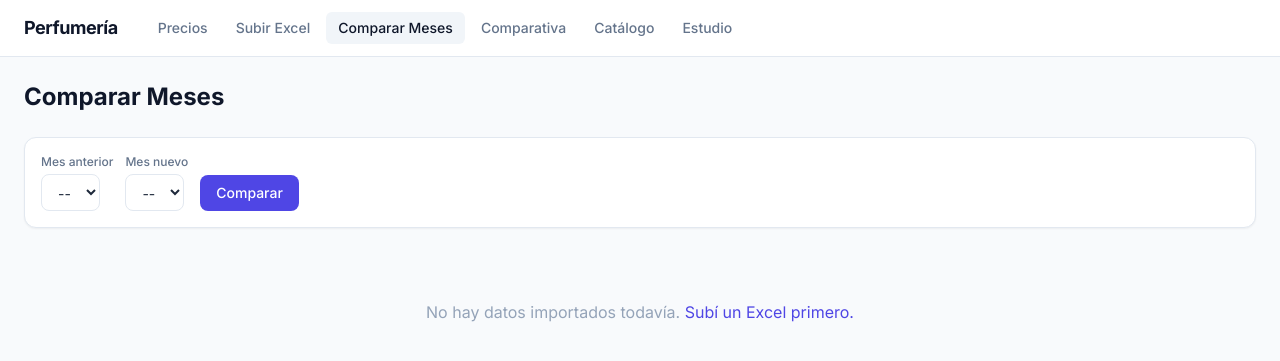
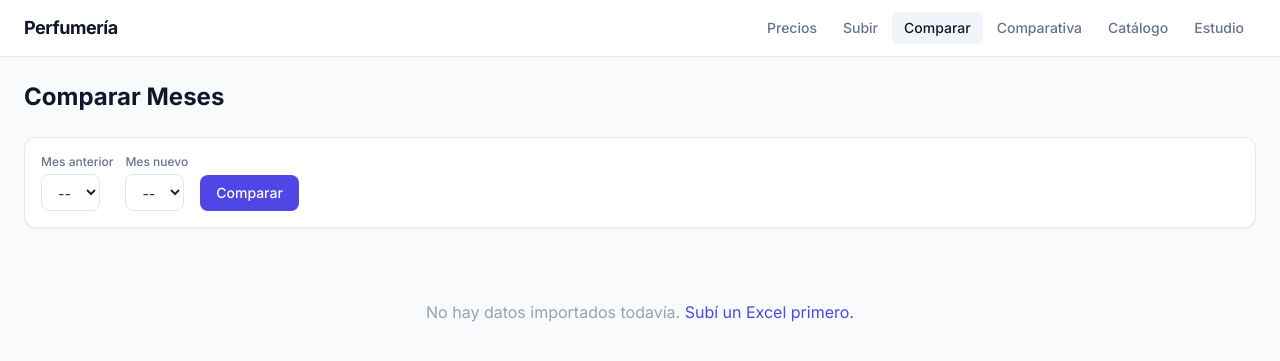
Before and after one commit to david-tkd203/product-comparison, a Flask app: page /compare in a window 1280 px wide. Shown: the top 361 px of the page. Run offline with Flask 3, Linux system fonts and the light colour scheme; data that the repository does not hold is empty; parts of the project's set-up code (start-up, migrations or seed data) failed here and were passed over; some libraries are stand-ins or nearby versions.

Commit message:
add base.html

```diff
--- a/templates/base.html
+++ b/templates/base.html
@@ -15,31 +15,30 @@
   tbody tr { transition: background 0.15s; }
   tbody tr:hover { background: #f8fafc; }
   input[type="checkbox"] { accent-color: #6366f1; width:16px; height:16px; cursor:pointer; }
+  .scrollbar-none { -ms-overflow-style:none; scrollbar-width:none; }
+  .scrollbar-none::-webkit-scrollbar { display:none; }
 </style>
 </head>
 <body class="h-full bg-slate-50 text-slate-800 antialiased">
 <nav class="bg-white border-b border-slate-200 sticky top-0 z-50">
-  <div class="max-w-7xl mx-auto px-4 sm:px-6">
-    <div class="flex items-center justify-between h-14">
-      <div class="flex items-center gap-1">
-        <span class="text-lg font-bold text-slate-900 tracking-tight mr-6">Perfumería</span>
-        <a href="/" class="px-3 py-1.5 text-sm font-medium rounded-md transition-colors {{ 'bg-slate-100 text-slate-900' if request.path == '/' else 'text-slate-500 hover:text-slate-700 hover:bg-slate-50' }}">Precios</a>
-        <a href="/upload" class="px-3 py-1.5 text-sm font-medium rounded-md transition-colors {{ 'bg-slate-100 text-slate-900' if request.path == '/upload' else 'text-slate-500 hover:text-slate-700 hover:bg-slate-50' }}">Subir Excel</a>
-        <a href="/compare" class="px-3 py-1.5 text-sm font-medium rounded-md transition-colors {{ 'bg-slate-100 text-slate-900' if request.path == '/compare' else 'text-slate-500 hover:text-slate-700 hover:bg-slate-50' }}">Comparar Meses</a>
-        <a href="/retail" class="px-3 py-1.5 text-sm font-medium rounded-md transition-colors {{ 'bg-slate-100 text-slate-900' if request.path == '/retail' else 'text-slate-500 hover:text-slate-700 hover:bg-slate-50' }}">Comparativa</a>
-        <a href="/catalogo" class="px-3 py-1.5 text-sm font-medium rounded-md transition-colors {{ 'bg-slate-100 text-slate-900' if request.path == '/catalogo' else 'text-slate-500 hover:text-slate-700 hover:bg-slate-50' }}">Catálogo</a>
-        <a href="/estudio" class="px-3 py-1.5 text-sm font-medium rounded-md transition-colors {{ 'bg-slate-100 text-slate-900' if request.path == '/estudio' else 'text-slate-500 hover:text-slate-700 hover:bg-slate-50' }}">Estudio</a>
+  <div class="max-w-7xl mx-auto px-3 sm:px-6">
+    <div class="flex items-center justify-between h-14 gap-2">
+      <span class="text-base sm:text-lg font-bold text-slate-900 tracking-tight shrink-0">Perfumería</span>
+      <div class="flex items-center gap-0.5 overflow-x-auto scrollbar-none">
+        <a href="/" class="px-2 sm:px-3 py-1.5 text-xs sm:text-sm font-medium rounded-md transition-colors whitespace-nowrap {{ 'bg-slate-100 text-slate-900' if request.path == '/' else 'text-slate-500 hover:text-slate-700 hover:bg-slate-50' }}">Precios</a>
+        <a href="/upload" class="px-2 sm:px-3 py-1.5 text-xs sm:text-sm font-medium rounded-md transition-colors whitespace-nowrap {{ 'bg-slate-100 text-slate-900' if request.path == '/upload' else 'text-slate-500 hover:text-slate-700 hover:bg-slate-50' }}">Subir</a>
+        <a href="/compare" class="px-2 sm:px-3 py-1.5 text-xs sm:text-sm font-medium rounded-md transition-colors whitespace-nowrap {{ 'bg-slate-100 text-slate-900' if request.path == '/compare' else 'text-slate-500 hover:text-slate-700 hover:bg-slate-50' }}">Comparar</a>
+        <a href="/retail" class="px-2 sm:px-3 py-1.5 text-xs sm:text-sm font-medium rounded-md transition-colors whitespace-nowrap {{ 'bg-slate-100 text-slate-900' if request.path == '/retail' else 'text-slate-500 hover:text-slate-700 hover:bg-slate-50' }}">Comparativa</a>
+        <a href="/catalogo" class="px-2 sm:px-3 py-1.5 text-xs sm:text-sm font-medium rounded-md transition-colors whitespace-nowrap {{ 'bg-slate-100 text-slate-900' if request.path == '/catalogo' else 'text-slate-500 hover:text-slate-700 hover:bg-slate-50' }}">Catálogo</a>
+        <a href="/estudio" class="px-2 sm:px-3 py-1.5 text-xs sm:text-sm font-medium rounded-md transition-colors whitespace-nowrap {{ 'bg-slate-100 text-slate-900' if request.path == '/estudio' else 'text-slate-500 hover:text-slate-700 hover:bg-slate-50' }}">Estudio</a>
       </div>
       {% if tunnel_url %}
-      <div class="flex items-center gap-2">
-        <span class="text-xs text-slate-400 hidden sm:inline">URL pública:</span>
-        <input type="text" readonly value="{{ tunnel_url }}" class="text-xs text-slate-500 bg-slate-50 border border-slate-200 rounded-md px-2 py-1 w-72 cursor-pointer" onclick="this.select();navigator.clipboard.writeText(this.value)" title="Click para copiar">
-      </div>
+      <input type="text" readonly value="{{ tunnel_url }}" class="hidden lg:block text-xs text-slate-500 bg-slate-50 border border-slate-200 rounded-md px-2 py-1 w-60 cursor-pointer shrink-0" onclick="this.select();navigator.clipboard.writeText(this.value)" title="Click para copiar">
       {% endif %}
     </div>
   </div>
 </nav>
-<main class="max-w-7xl mx-auto px-4 sm:px-6 py-6">
+<main class="max-w-7xl mx-auto px-3 sm:px-6 py-4 sm:py-6">
 {% with messages = get_flashed_messages(with_categories=true) %}
   {% for category, message in messages %}
     <div class="px-4 py-3 rounded-lg text-sm mb-4 {{ 'flash-success' if category == 'success' else 'flash-error' }}">{{ message }}</div>
```
Also changed, not shown: 2 other files.
